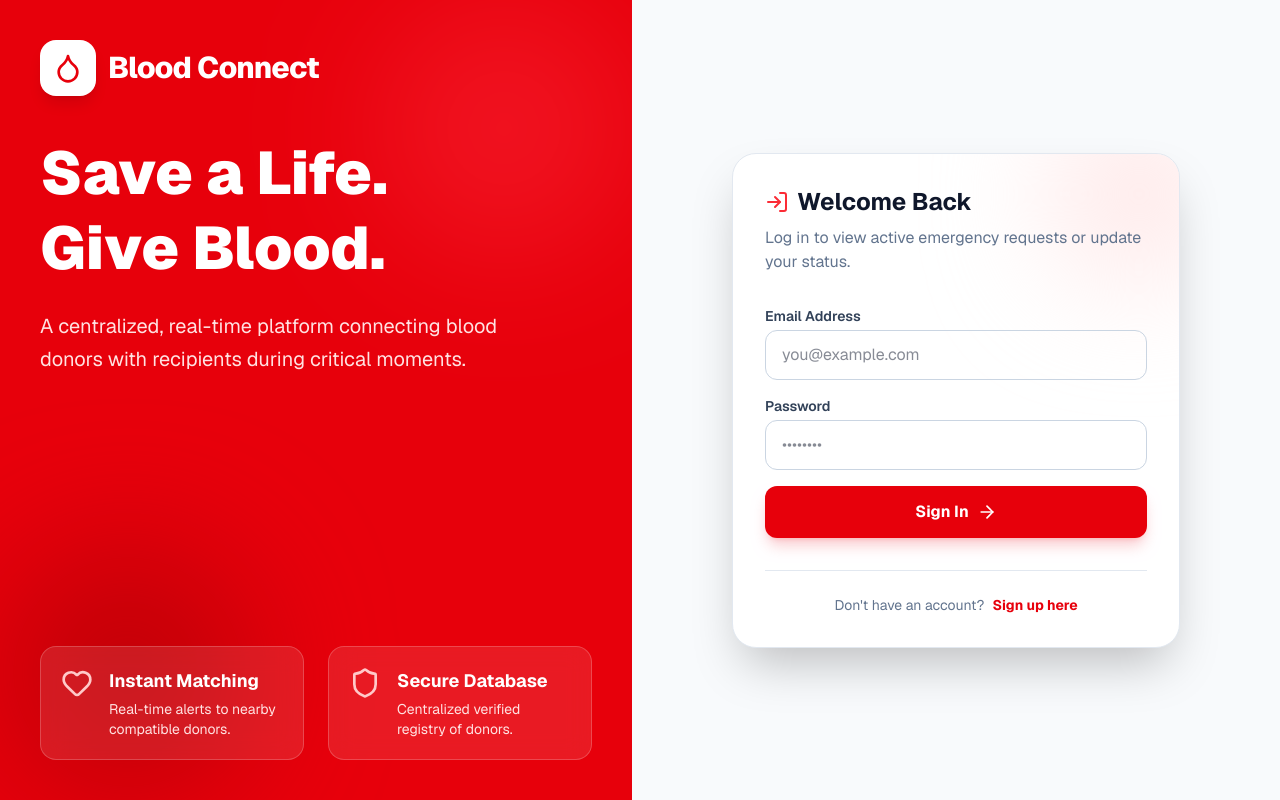
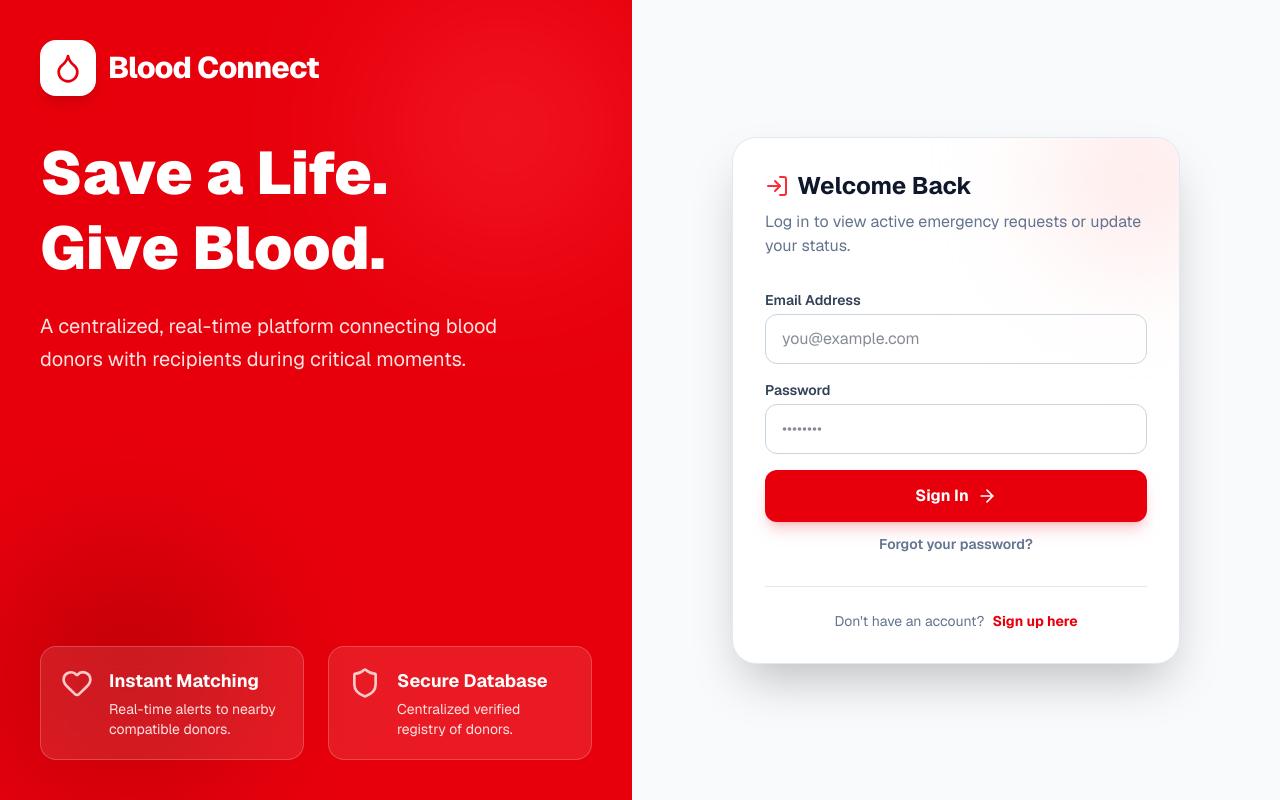
Before and after one commit to varunnandan321-gif/blood-connect, a Next.js app: page / in a window 1280 px wide. Built offline with nearby package versions, Linux system fonts and the light colour scheme.

Commit message:
feat(auth): Add 'Forgot Password' UI and integrate with Firebase Auth sendPasswordResetEmail

```diff
--- a/app/page.tsx
+++ b/app/page.tsx
@@ -3,10 +3,10 @@
 import { useState } from "react";
 import { motion } from "framer-motion";
 import { Droplet, Heart, Shield, Activity, ArrowRight, UserPlus, LogIn } from "lucide-react";
-import { createUserWithEmailAndPassword, signInWithEmailAndPassword } from "firebase/auth";
+import { useRouter } from "next/navigation";
+import { createUserWithEmailAndPassword, signInWithEmailAndPassword, sendPasswordResetEmail } from "firebase/auth";
 import { auth, db } from "@/lib/firebase/config";
 import { doc, setDoc } from "firebase/firestore";
-import { useRouter } from "next/navigation";
 
 export default function LandingPage() {
   const router = useRouter();
@@ -46,6 +46,23 @@ export default function LandingPage() {
       }
     } catch (err: any) {
       setError(err.message || "Authentication failed. Please try again.");
+    } finally {
+      setLoading(false);
+    }
+  };
+
+  const handleForgotPassword = async () => {
+    if (!formData.email) {
+      setError("Please enter your email above first, then click 'Forgot your password?'");
+      return;
+    }
+    setLoading(true);
+    setError("");
+    try {
+      await sendPasswordResetEmail(auth, formData.email);
+      setError("Password reset email sent! Check your inbox.");
+    } catch (err: any) {
+      setError(err.message || "Failed to send reset email.");
     } finally {
       setLoading(false);
     }
@@ -167,20 +184,32 @@ export default function LandingPage() {
             {error && (
               <motion.div
                 initial={{ opacity: 0, height: 0 }} animate={{ opacity: 1, height: 'auto' }}
-                className="bg-red-100 dark:bg-red-900/30 text-red-600 dark:text-red-400 p-3 rounded-xl text-sm font-medium border border-red-200 dark:border-red-800/50"
+                className={`${error.includes("sent!") ? "bg-emerald-100 dark:bg-emerald-900/30 text-emerald-600 dark:text-emerald-400 border-emerald-200" : "bg-red-100 dark:bg-red-900/30 text-red-600 dark:text-red-400 border-red-200"} p-3 rounded-xl text-sm font-medium border dark:border-red-800/50`}
               >
                 {error}
               </motion.div>
             )}
 
+            <div className="flex flex-col space-y-3 mt-4">
               <button
                 type="submit"
                 disabled={loading}
-              className="w-full bg-red-600 hover:bg-red-700 text-white font-bold py-3.5 px-4 rounded-xl transition-all flex items-center justify-center space-x-2 disabled:opacity-70 disabled:cursor-not-allowed mt-2 shadow-lg shadow-red-600/20"
+                className="w-full bg-red-600 hover:bg-red-700 text-white font-bold py-3.5 px-4 rounded-xl transition-all flex items-center justify-center space-x-2 disabled:opacity-70 disabled:cursor-not-allowed shadow-lg shadow-red-600/20"
               >
                 <span>{loading ? "Processing..." : isLogin ? "Sign In" : "Create Account"}</span>
                 {!loading && <ArrowRight className="w-5 h-5" />}
               </button>
+
+              {isLogin && (
+                <button
+                  type="button"
+                  onClick={handleForgotPassword}
+                  className="text-sm font-semibold text-slate-500 hover:text-red-600 transition-colors w-max mx-auto"
+                >
+                  Forgot your password?
+                </button>
+              )}
+            </div>
           </form>
 
           <div className="mt-8 text-center relative z-10 hidden md:block border-t border-slate-200 dark:border-slate-700 pt-6">
```
Lines whose indentation alone changed are shown as unchanged.
